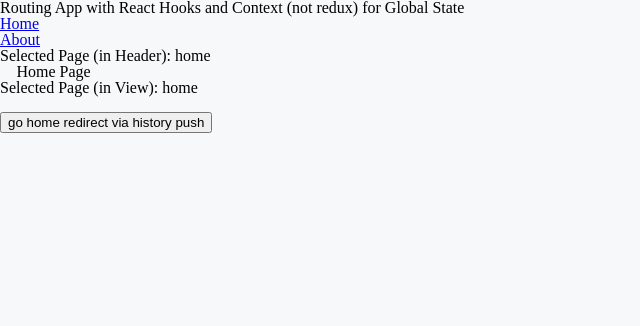
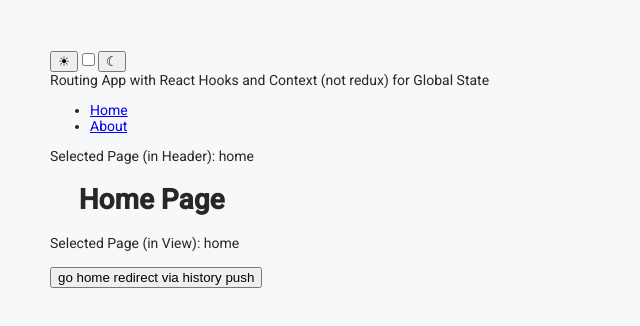
Before and after one commit to themichaelkarpen/react-learning-app, a React (Create React App) app: page / in a window 1280 px wide. Shown: the top 326 px of the page, without its empty margins (0-640 px from the left). Built offline with nearby package versions, Linux system fonts and the light colour scheme; a web font is replaced by a local one.

Commit message:
Light / Dark Mode enabled

```diff
--- a/src/RoutingApp/App.js
+++ b/src/RoutingApp/App.js
@@ -1,14 +1,20 @@
 import React, { useEffect, useContext, useReducer } from "react";
 import './css/App.scss';
 //import './css/font-awesome/css/font-awesome.min.css';
+
+import useDarkMode from './hooks//use-dark-mode';
+import Toggle from './components/Toggle';
+
 import Header from './components/Header';
 import Main from './components/Main';
+
 import AppContext from './AppContext';
 import appReducer from './reducers/reducer';
 
 const App = () => {
   const initialState = useContext(AppContext);
   const [state, dispatch] = useReducer(appReducer, initialState);
+  const [darkMode, setDarkMode] = useDarkMode();
 
   useEffect(() => {
     // nothing yet
@@ -17,6 +23,7 @@ const App = () => {
   return (
     <div className="App">
       <AppContext.Provider value={{state, dispatch}}>
+        <Toggle darkMode={darkMode} setDarkMode={setDarkMode} />
         <Header />
         <Main/>
       </AppContext.Provider>
--- /dev/null
+++ b/src/RoutingApp/components/Toggle.js
@@ -0,0 +1,24 @@
+import React from 'react';
+
+const Toggle = ({ darkMode, setDarkMode }) => (
+  <div className="dark-mode-toggle">
+    <button type="button" onClick={() => setDarkMode(false)}>
+      ☀
+    </button>
+    <span className="toggle-control">
+      <input
+        className="dmcheck"
+        id="dmcheck"
+        type="checkbox"
+        checked={darkMode}
+        onChange={() => setDarkMode(!darkMode)}
+      />
+      <label htmlFor="dmcheck" />
+    </span>
+    <button type="button" onClick={() => setDarkMode(true)}>
+      ☾
+    </button>
+  </div>
+);
+
+export default Toggle;
--- a/src/RoutingApp/css/base/_reset.scss
+++ b/src/RoutingApp/css/base/_reset.scss
@@ -1,58 +1,25 @@
-/* http://meyerweb.com/eric/tools/css/reset/
-   v2.0 | 20110126
-   License: none (public domain)
-*/
-
-html, body, div, span, applet, object, iframe,
-h1, h2, h3, h4, h5, h6, p, blockquote, pre,
-a, abbr, acronym, address, big, cite, code,
-del, dfn, em, img, ins, kbd, q, s, samp,
-small, strike, strong, sub, sup, tt, var,
-b, u, i, center,
-dl, dt, dd, ol, ul, li,
-fieldset, form, label, legend,
-table, caption, tbody, tfoot, thead, tr, th, td,
-article, aside, canvas, details, embed,
-figure, figcaption, footer, header, hgroup,
-menu, nav, output, ruby, section, summary,
-time, mark, audio, video {
-	margin: 0;
-	padding: 0;
-	border: 0;
-	font-size: 100%;
-	font: inherit;
-	vertical-align: baseline;
-}
-/* HTML5 display-role reset for older browsers */
-article, aside, details, figcaption, figure,
-footer, header, hgroup, menu, nav, section {
-	display: block;
-}
-body {
-	line-height: 1;
-}
-ol, ul {
-	list-style: none;
-}
-blockquote, q {
-	quotes: none;
-}
-blockquote:before, blockquote:after,
-q:before, q:after {
-	content: '';
-	content: none;
-}
-table {
-	border-collapse: collapse;
-	border-spacing: 0;
+:root {
+	--yellow: #ffc600;
+	--black: #272727;
+	--white: #fff;
 }
 
+html {
+	box-sizing: border-box;
+	font-family: -apple-system, BlinkMacSystemFont, "Segoe UI", Roboto, Helvetica, Arial, sans-serif, "Apple Color Emoji", "Segoe UI Emoji", "Segoe UI Symbol";
+	font-weight: normal;
+	font-size: 10px;
+	color: var(--black);
+}
 
+*,
+*:before,
+*:after {
+	box-sizing: inherit;
+}
 
-// -----------------------------------------------------------------------------
-// resets / normalize
-// -----------------------------------------------------------------------------
-*,
-*:before {
-    box-sizing: border-box;
+body {
+	min-height: calc(100vh - 100px);
+	margin: 50px;
+	font-size: 1.4rem;
 }
--- a/src/RoutingApp/css/base/_theme.scss
+++ b/src/RoutingApp/css/base/_theme.scss
@@ -1,3 +1,7 @@
 body {
     background-color: $light-bg;
 }
+body.dark-mode {
+    background-color: $dark-bg;
+    color: var(--white);
+}
--- a/src/RoutingApp/css/utilities/_variables.scss
+++ b/src/RoutingApp/css/utilities/_variables.scss
@@ -1,3 +1,4 @@
 $base-font-size: 14px;
 
 $light-bg: #F7F8FA;
+$dark-bg: #171717;
--- /dev/null
+++ b/src/RoutingApp/hooks/use-dark-mode.js
@@ -0,0 +1,46 @@
+import { useEffect } from 'react';
+import useLocalStorage from './use-local-storage';
+import useMedia from './use-media';
+
+function useDarkMode() {
+  // Use our useLocalStorage hook to persist state through a page refresh.
+  // Read the recipe for this hook to learn more: usehooks.com/useLocalStorage
+  const [enabledState, setEnabledState] = useLocalStorage('dark-mode-enabled');
+
+  // See if user has set a browser or OS preference for dark mode.
+  // The usePrefersDarkMode hook composes a useMedia hook (see code below).
+  const prefersDarkMode = usePrefersDarkMode();
+
+  // If enabledState is defined use it, otherwise fallback to prefersDarkMode.
+  // This allows user to override OS level setting on our website.
+  const enabled =
+    typeof enabledState !== 'undefined' ? enabledState : prefersDarkMode;
+
+  // Fire off effect that add/removes dark mode class
+  useEffect(
+    () => {
+      const className = 'dark-mode';
+      const element = window.document.body;
+      if (enabled) {
+        element.classList.add(className);
+      } else {
+        element.classList.remove(className);
+      }
+    },
+    [enabled] // Only re-call effect when value changes
+  );
+
+  // Return enabled state and setter
+  return [enabled, setEnabledState];
+}
+
+// Compose our useMedia hook to detect dark mode preference.
+// The API for useMedia looks a bit weird, but that's because ...
+// ... it was designed to support multiple media queries and return values.
+// Thanks to hook composition we can hide away that extra complexity!
+// Read the recipe for useMedia to learn more: usehooks.com/useMedia
+function usePrefersDarkMode() {
+  return useMedia(['(prefers-color-scheme: dark)'], [true], false);
+}
+
+export default useDarkMode;
--- /dev/null
+++ b/src/RoutingApp/hooks/use-local-storage.js
@@ -0,0 +1,39 @@
+import { useState } from 'react';
+
+// Code from https://usehooks.com/useLocalStorage
+
+export default function useLocalStorage(key, initialValue) {
+  // State to store our value
+  // Pass initial state function to useState so logic is only executed once
+  const [storedValue, setStoredValue] = useState(() => {
+    try {
+      // Get from local storage by key
+      const item = window.localStorage.getItem(key);
+      // Parse stored json or if none return initialValue
+      return item ? JSON.parse(item) : initialValue;
+    } catch (error) {
+      // If error also return initialValue
+      console.log(error);
+      return initialValue;
+    }
+  });
+
+  // Return a wrapped version of useState's setter function that ...
+  // ... persists the new value to localStorage.
+  const setValue = value => {
+    try {
+      // Allow value to be a function so we have same API as useState
+      const valueToStore =
+        value instanceof Function ? value(storedValue) : value;
+      // Save state
+      setStoredValue(valueToStore);
+      // Save to local storage
+      window.localStorage.setItem(key, JSON.stringify(valueToStore));
+    } catch (error) {
+      // A more advanced implementation would handle the error case
+      console.log(error);
+    }
+  };
+
+  return [storedValue, setValue];
+}
--- /dev/null
+++ b/src/RoutingApp/hooks/use-media.js
@@ -0,0 +1,41 @@
+import { useEffect, useState } from 'react';
+
+// Code from https://usehooks.com/useMedia
+
+// Alternate hook that accepts a single query
+export default function useMedia(queries, values, defaultValue) {
+  // State and setter for matched value
+  const [value, setValue] = useState(defaultValue);
+
+  // Array containing a media query list for each query
+  const mediaQueryLists = queries.map(q => window.matchMedia(q));
+
+  // State update function
+  const getValue = () => {
+    // Get index of first media query that matches
+    const index = mediaQueryLists.findIndex(mql => mql.matches);
+    // Return related value or defaultValue if none
+    return typeof values[index] !== 'undefined' ? values[index] : defaultValue;
+  };
+
+  useEffect(
+    () => {
+      // Set the initial value
+      setValue(getValue);
+
+      // Event listener callback
+      // By defining getValue outside of useEffect we ensure that it has ...
+      // ... current values of hook args (as this hook only run on mount/dismount).
+      const handler = () => setValue(getValue);
+
+      // Set a listener for each media query with above handler as callback.
+      mediaQueryLists.forEach(mql => mql.addListener(handler));
+
+      // Remove listeners on cleanup
+      return () => mediaQueryLists.forEach(mql => mql.removeListener(handler));
+    },
+    [] // Empty array ensures effect is only run on mount and unmount
+  );
+
+  return value;
+}
```
Also changed, not shown: src/TODO.txt, 1 other file (tests, documents, lock files or other folders).
